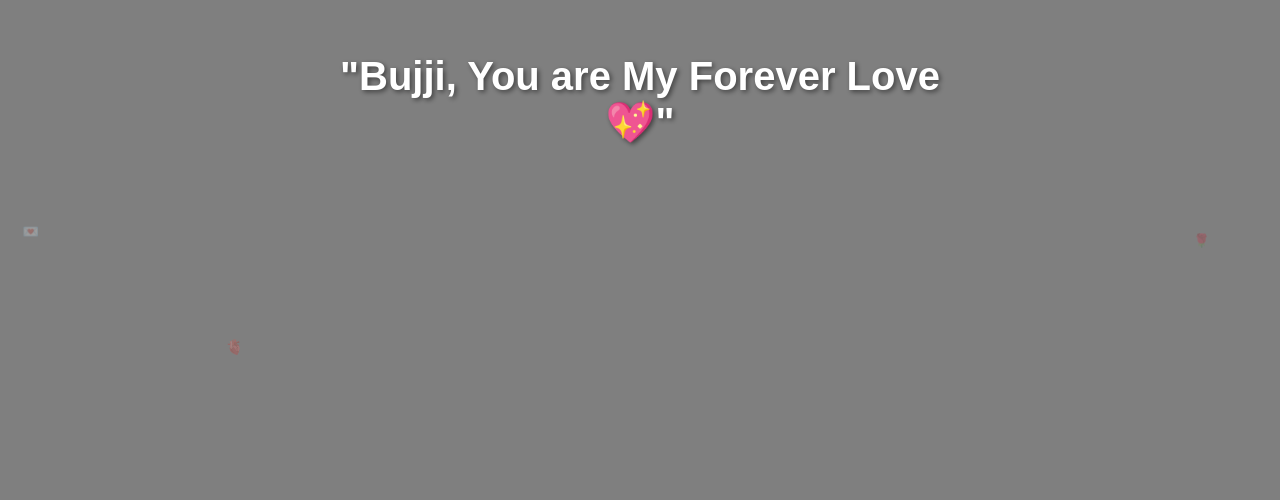
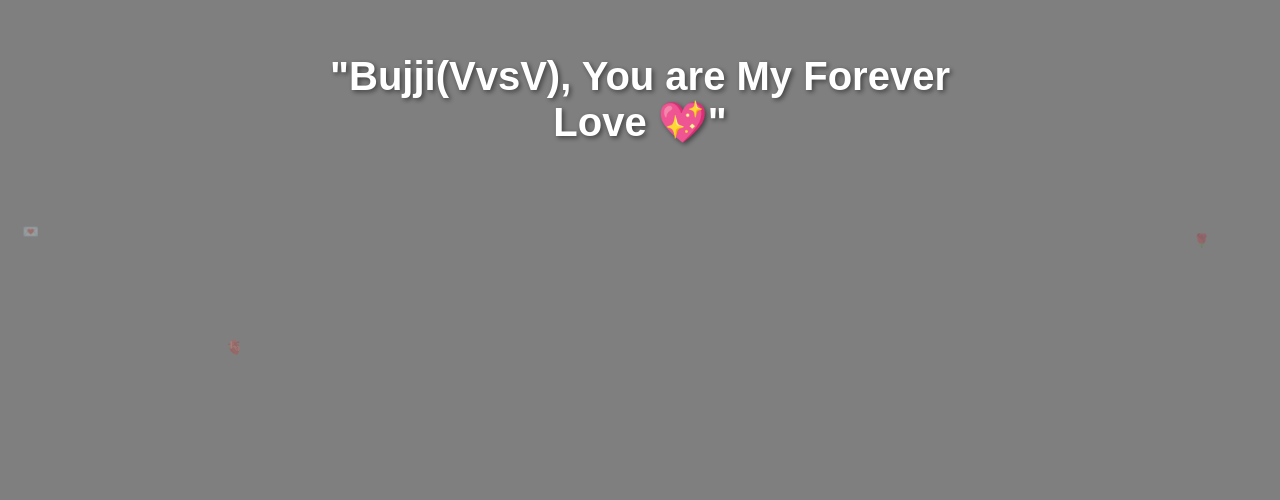
Before and after one commit to vinaythota07/bujji, a plain HTML site: page index.html in a window 1280 px wide. Shown: the part 300-800 px from the top of the page. Drawn offline with Linux system fonts and the light colour scheme.

Commit message:
Update index.html

```diff
--- a/index.html
+++ b/index.html
@@ -222,7 +222,7 @@
 
     <div class="banner">
         <div class="banner-content">
-            "Bujji, You are My Forever Love 💖"
+            "Bujji(VvsV), You are My Forever Love 💖"
         </div>
     </div>
 
```
